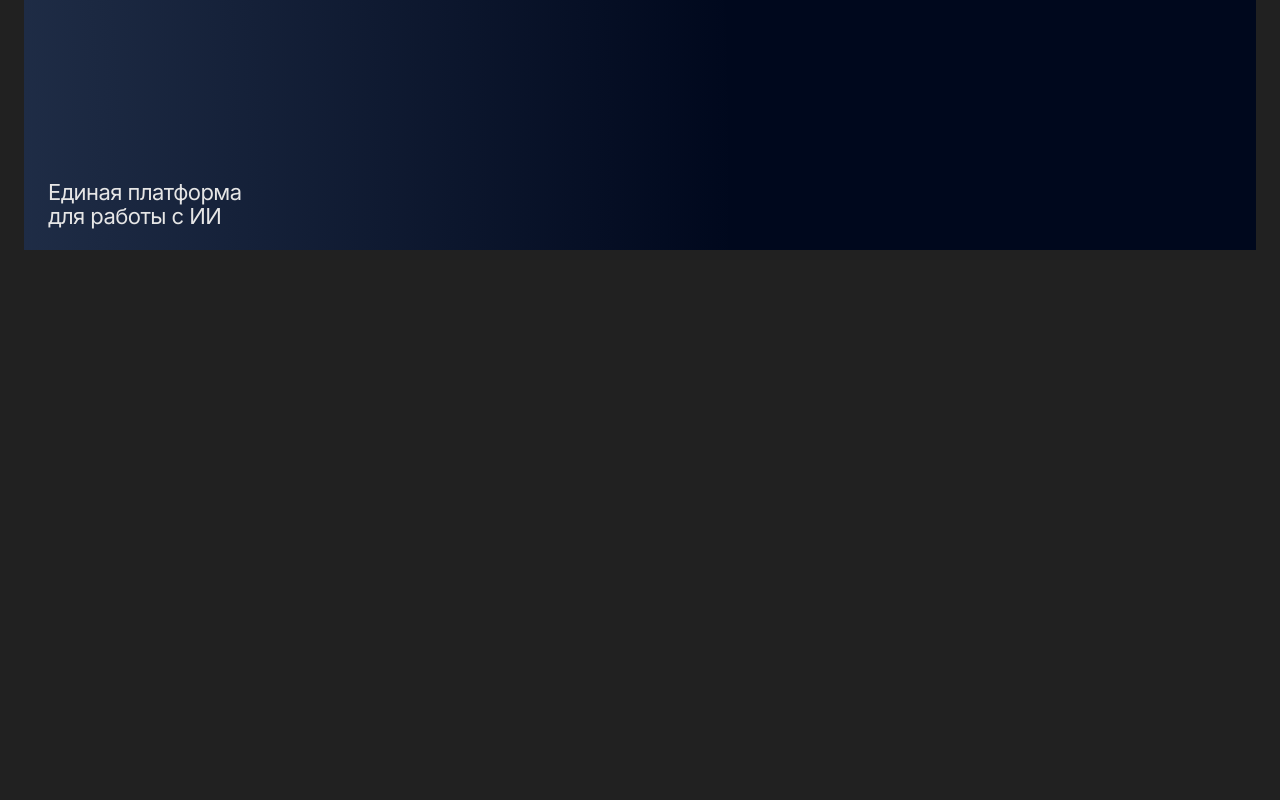
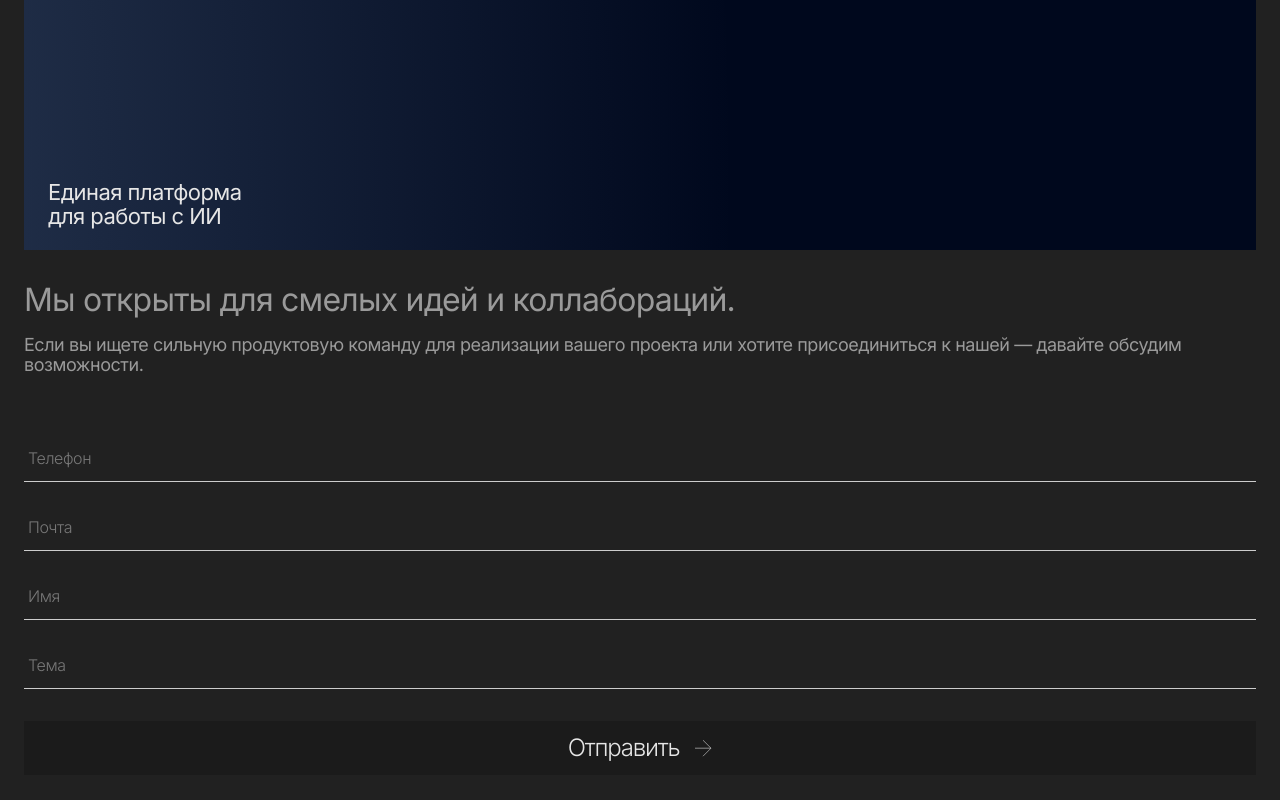
Before and after one commit to itupitsyn/ETNALanding, a Next.js app: page / in a window 1280 px wide. Shown: the part 5201-6001 px from the top of the page. Before the commit the page ends 5483 px from the top, so only its background shows below. Built offline with nearby package versions, Linux system fonts and the light colour scheme.

Commit message:
deploy, some blocks

```diff
--- a/app/globals.css
+++ b/app/globals.css
@@ -7,6 +7,7 @@
   --button-background-hover: #454545;
   --lighter: #e6e6e6;
   --border: #373737;
+  --input-border: #cdcdcd;
 }
 
 @theme inline {
@@ -16,6 +17,7 @@
   --color-button-background: var(--button-background);
   --color-button-background-hover: var(--button-background-hover);
   --color-border: var(--border);
+  --color-input-border: var(--input-border);
   --font-sans: var(--font-inter);
   --font-pt-root: var(--font-pt-root);
   --breakpoint-xs: 500px;
--- a/app/page.tsx
+++ b/app/page.tsx
@@ -1,5 +1,6 @@
 import { ETNAAbout } from '@/components/ETNAAbout';
 import { ETNAFeatures } from '@/components/ETNAFeatures';
+import { ETNAForm } from '@/components/ETNAForm';
 import { ETNAHeader } from '@/components/ETNAHeader';
 import { ETNAProducts } from '@/components/ETNAProducts';
 
@@ -10,6 +11,7 @@ export default function Home() {
       <ETNAFeatures />
       <ETNAAbout />
       <ETNAProducts />
+      <ETNAForm />
     </>
   );
 }
--- /dev/null
+++ b/components/ETNAForm/ETNAForm.tsx
@@ -0,0 +1,28 @@
+import { FC } from 'react';
+
+import ArrowIcon from '../../assets/icons/arrow.svg';
+import { Button } from '../ui/Button';
+import { Input } from '../ui/Input';
+
+export const ETNAForm: FC = () => {
+  return (
+    <div className="container pb-30">
+      <h2 className="text-[32px] leading-8.75 tracking-tight">Мы открыты для смелых идей и коллабораций.</h2>
+      <p className="mt-4.5 text-[18px] leading-5 tracking-tight">
+        Если вы ищете сильную продуктовую команду для реализации вашего проекта или хотите присоединиться к нашей —
+        давайте обсудим возможности.
+      </p>
+
+      <form className="mt-15 flex flex-col">
+        <Input placeholder="Телефон" />
+        <Input placeholder="Почта" className="mt-5.5" />
+        <Input placeholder="Имя" className="mt-5.5" />
+        <Input placeholder="Тема" className="mt-5.5" />
+
+        <Button className="mt-8 flex items-center justify-center gap-4 py-3.75">
+          Отправить <ArrowIcon />
+        </Button>
+      </form>
+    </div>
+  );
+};
--- /dev/null
+++ b/components/ETNAForm/index.ts
@@ -0,0 +1 @@
+export * from './ETNAForm';
--- a/components/ETNAProducts/ETNAProducts.tsx
+++ b/components/ETNAProducts/ETNAProducts.tsx
@@ -21,7 +21,11 @@ export const ETNAProducts: FC = () => {
       </div>
 
       <div className="relative flex aspect-square w-full flex-col items-start justify-end bg-[radial-gradient(77.09%_179.29%_at_-19.41%_94.55%,rgba(135,168,209,0.3)_0%,rgba(0,0,0,0)_100%),linear-gradient(0deg,#00081D,#00081D)] px-6 py-5.5">
-        <Image src={neuroLogo} alt="" className="absolute top-1/2 left-[53%] h-[189px] w-[126px] -translate-y-1/2" />
+        <Image
+          src={neuroLogo}
+          alt=""
+          className="absolute top-1/2 left-[calc(50%+7px)] h-[189px] w-[126px] -translate-y-1/2"
+        />
 
         <div className="font-pt-root absolute top-1/2 left-1/2 flex -translate-1/2 gap-4.5 text-[40px] leading-none tracking-tight">
           <span className="bg-[linear-gradient(337.78deg,rgba(89,96,112,0)_38.41%,rgba(89,96,112,0.8)_106.93%),linear-gradient(0deg,#E6E6E6,#E6E6E6)] bg-clip-text text-transparent">
--- /dev/null
+++ b/components/ui/Input/Input.tsx
@@ -0,0 +1,19 @@
+import { DetailedHTMLProps, FC, InputHTMLAttributes } from 'react';
+
+import { cn } from '@/utils/cn';
+
+export const Input: FC<DetailedHTMLProps<InputHTMLAttributes<HTMLInputElement>, HTMLInputElement>> = ({
+  className,
+  ...props
+}) => {
+  return (
+    <input
+      className={cn(
+        'border-input-border text-input-border border-b border-solid px-1 py-3.5 leading-4.5 font-light tracking-tight transition-colors outline-none',
+        'not-placeholder-shown:border-white not-placeholder-shown:text-white focus:border-white focus:text-white',
+        className,
+      )}
+      {...props}
+    />
+  );
+};
--- /dev/null
+++ b/components/ui/Input/index.ts
@@ -0,0 +1 @@
+export * from './Input';
--- /dev/null
+++ b/components/ui/TextArea/TextArea.tsx
@@ -0,0 +1,19 @@
+import { DetailedHTMLProps, FC, TextareaHTMLAttributes } from 'react';
+
+import { cn } from '@/utils/cn';
+
+export const Input: FC<DetailedHTMLProps<TextareaHTMLAttributes<HTMLTextAreaElement>, HTMLTextAreaElement>> = ({
+  className,
+  ...props
+}) => {
+  return (
+    <textarea
+      className={cn(
+        'border-input-border text-input-border border-b border-solid px-1 py-3.5 leading-4.5 font-light tracking-tight transition-colors outline-none',
+        'not-placeholder-shown:border-white not-placeholder-shown:text-white focus:border-white focus:text-white',
+        className,
+      )}
+      {...props}
+    />
+  );
+};
--- /dev/null
+++ b/components/ui/TextArea/index.ts
@@ -0,0 +1 @@
+export * from './TextArea';
```
Also changed, not shown: assets/icons/arrow.svg (added), 1 other file (tests, documents, lock files or other folders).
